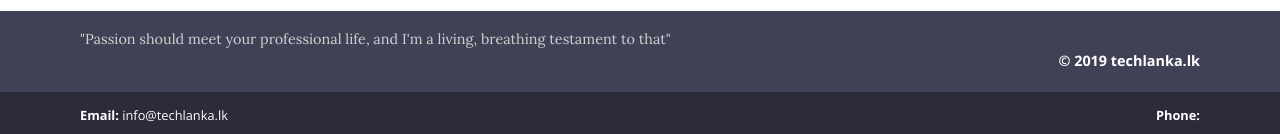
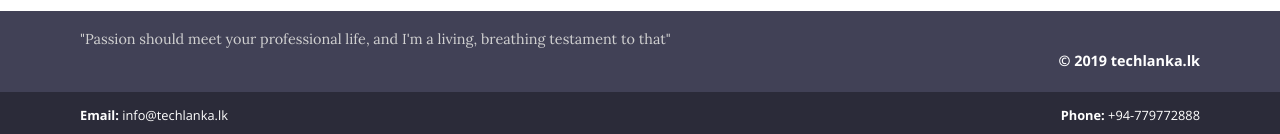
Before and after one commit to techlanka/business, a Jekyll site: the page built from index.html, in a window 1280 px wide. Shown: the part 1569-1703 px from the top of the page. Built offline with Jekyll 4.4.1, drawn with Linux system fonts in a browser that asks for light colours.

Commit message:
Update sub-footer.html

```diff
--- a/_includes/sub-footer.html
+++ b/_includes/sub-footer.html
@@ -8,7 +8,8 @@
                 {{ site.data.contact.email }}</a></li>
           </ul>
           <ul>
-            <li><strong>Phone: </strong><a href="{{ site.data.contact.phone }}"></a></li>
+            <li><strong>Phone: </strong><a href="{{ site.data.contact.phone }}">
+            {{ site.data.contact.phone }}</a></li>
           </ul>
         </div>
       </div>
```
